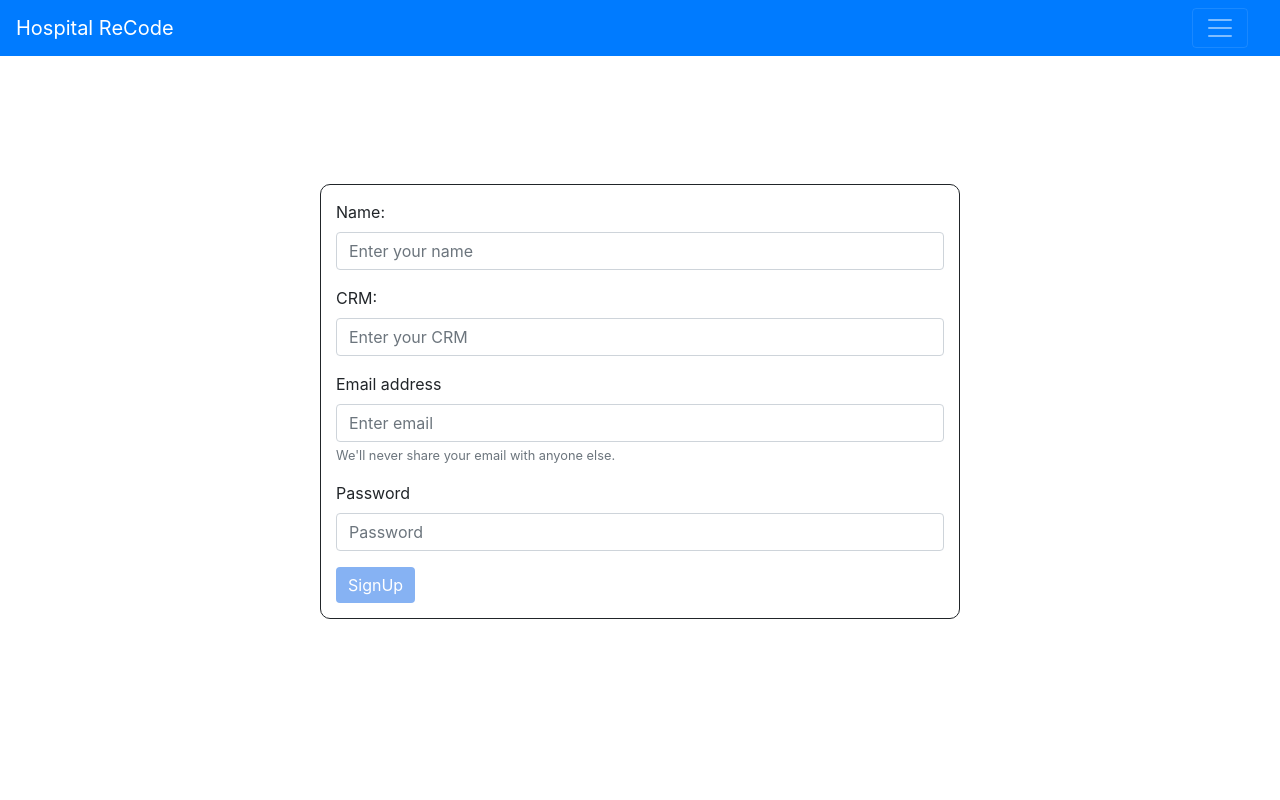
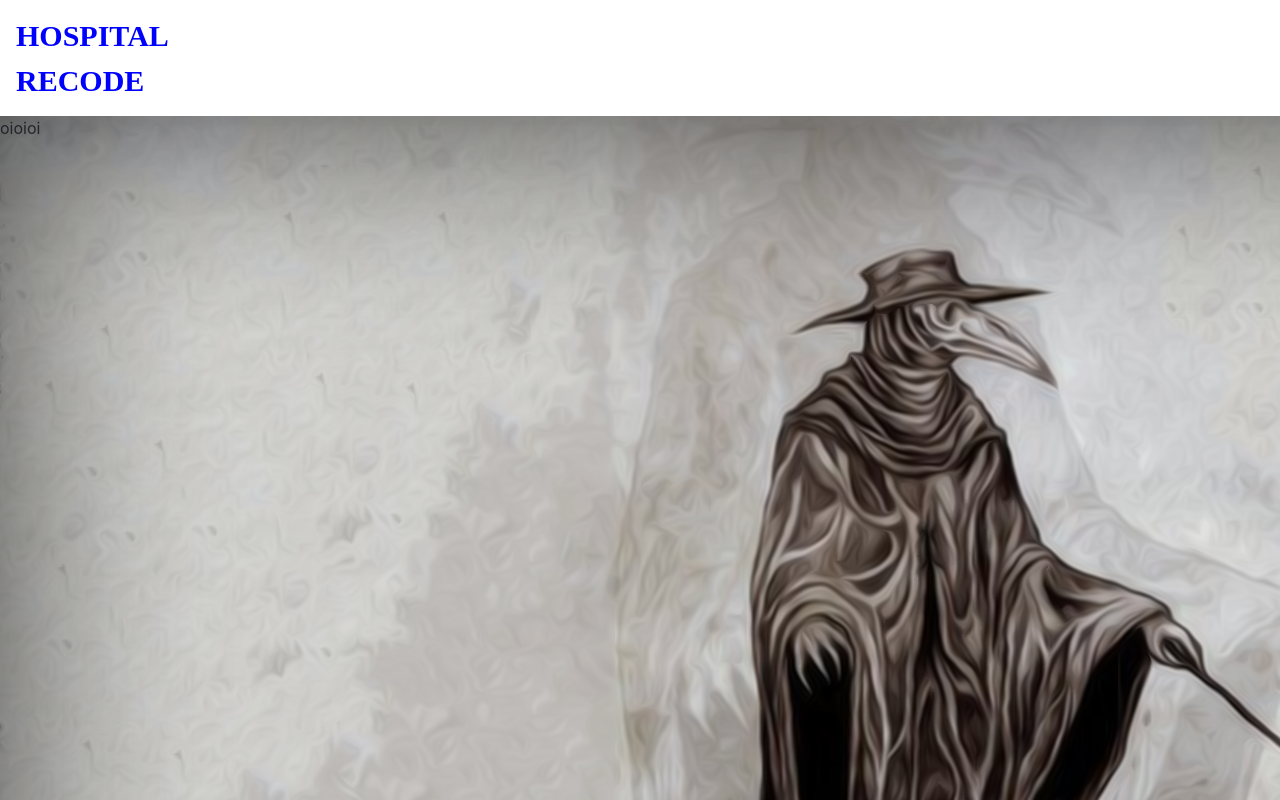
Before and after one commit to matheus-gui/RecodeHospFront, a React (Create React App) app: page / in a window 1280 px wide. Shown: the top 800 px of the page. Built offline with nearby package versions, Linux system fonts and the light colour scheme.

Commit message:
Background IMG

```diff
--- a/src/components/Navbar/Navbar.js
+++ b/src/components/Navbar/Navbar.js
@@ -9,18 +9,27 @@ const Navegador = (props) => {
 
   return (
     <div>
-      <Navbar id="navbar" color="primary" dark>
-        <NavbarBrand href="/" className="mr-auto">Hospital ReCode</NavbarBrand>
+      <Navbar id="navbar" style={{color:"white"}} dark>
+        <NavbarBrand
+          href="/"
+          className="mr-auto"
+          style={{color:"blue", fontFamily:"segoe", fontWeight:"bold", fontSize:"30px"}}>
+
+          HOSPITAL <p style={{padding:"0px", marginBottom:"0px"}}>RECODE</p>
+        </NavbarBrand>
+
         <NavbarToggler onClick={toggleNavbar} className="mr-3" />
+
         <Collapse isOpen={!collapsed} navbar>
           <Nav navbar>
             {routes.map((route, index) => {
               if (route.navbar) {
                 return <NavItem key={index}>
-                  <NavLink href={route.path}>{route.name}</NavLink>
-                  </NavItem>
+                          <NavLink href={route.path}>{route.name}</NavLink>
+                        </NavItem>
               };
             })}
+
           </Nav>
         </Collapse>
       </Navbar>
--- a/src/components/Page/index.js
+++ b/src/components/Page/index.js
@@ -1,9 +1,19 @@
 import React from 'react';
+import Bg from './bg.png';
+
+
+var sectionStyle = {
+  width: "100%",
+  height: "1000px",
+  backgroundImage: "url(" + Bg + ")"
+};
 
 export default function index({children}) {
     return (
-        <div>
+        <body style={sectionStyle} >
             {children}
-        </div>
+        </body>
+
+
     )
 }
--- a/src/pages/Home/index.js
+++ b/src/pages/Home/index.js
@@ -1,11 +1,11 @@
 import React from 'react';
 import Page from '../../components/Page';
-import SignUp from '../SignUp/SignUp';
+
 
 export default function index() {
     return (
         <Page title="Homepage">
-            <SignUp></SignUp>
+            oioioi
         </Page>
     );
 }
--- a/src/pages/Login/index.js
+++ b/src/pages/Login/index.js
@@ -1,10 +1,11 @@
 import React from 'react';
 import Page from '../../components/Page';
+
 
 export default function index() {
     return (
         <Page title="Homepage">
-            Login
+            oioioi
         </Page>
     );
 }
```
Also changed, not shown: src/components/Page/bg.png (added).
